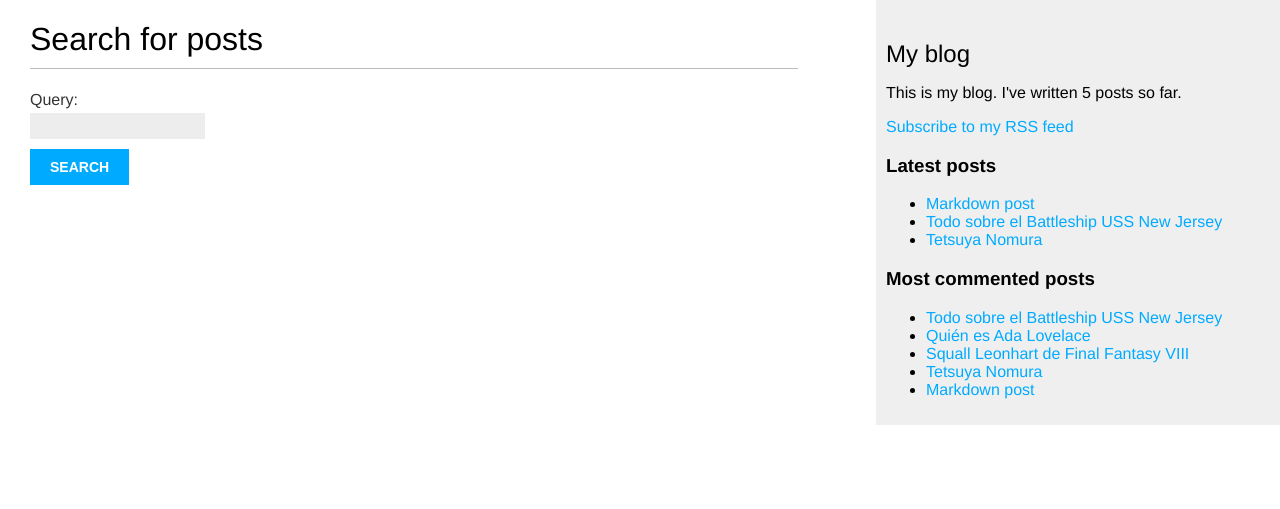
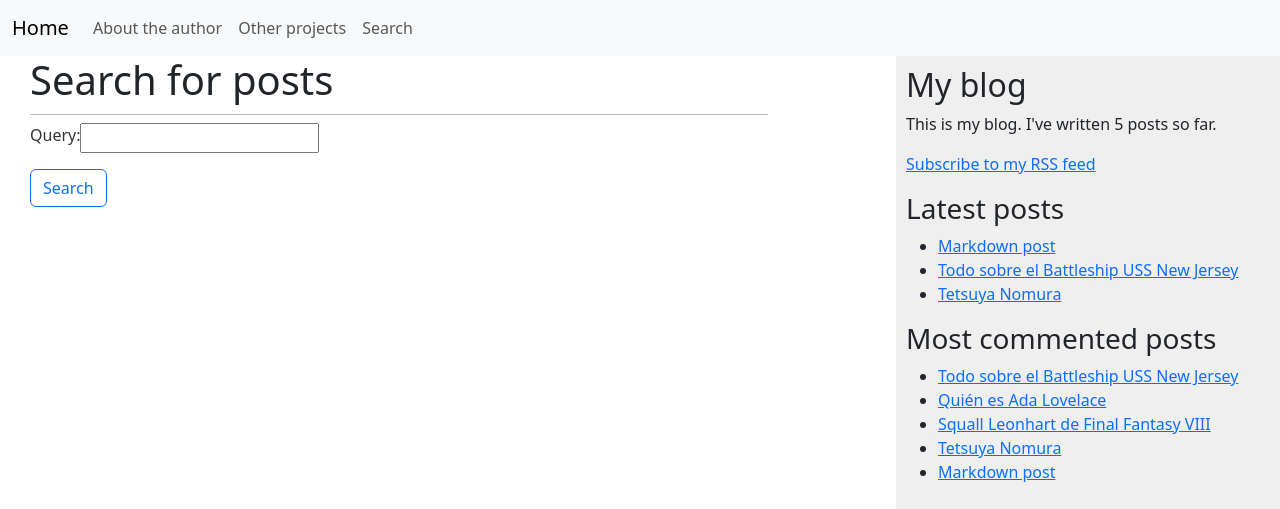
Before and after one commit to mysteryjet/Chapter-1-Blog-Application, a Django app: page /blog/search/ in a window 1280 px wide. Shown: the top 509 px of the page. Run offline with Django 4.2, Linux system fonts and the light colour scheme; data comes from the database, SQL or seed files in the repository; parts of the project's set-up code (start-up, migrations or seed data) failed here and were passed over.

Commit message:
Se agregó navbar con un poco de diseño

```diff
--- a/mysite/blog/static/css/blog.css
+++ b/mysite/blog/static/css/blog.css
@@ -19,6 +19,146 @@ h2 {
     font-weight:normal;
     margin:30px 0 0;
 }
+
+/*=======================
+Header Section
+========================*/
+/* .header {
+    position: sticky;
+    z-index: 111;
+    background-color: var(--color-sub);
+    padding: 1.5rem 0;
+}
+
+.header > .container {
+    display: flex;
+    justify-content: space-between;
+    align-items: center;
+}
+
+.header__logo > img {
+    height: 3.8rem;
+}
+
+.header__nav > ul {
+    display: inline-flex;
+    align-items: center;
+    list-style: none;
+    gap: 6.5rem;
+}
+
+.header__menuItem > a {
+    color: var(--color-light);
+    font-weight: 300;
+}
+
+.toggle-menu > span {
+    display: none;
+}
+
+.header__nav input[type='checkbox'] {
+    display: none;
+}
+
+.header__nav input[type='checkbox']:checked ~ .header__menu {
+    opacity: 1;
+    pointer-events: all;
+}
+
+@media screen and (max-width: 800px) {
+    .header__logo {
+    position: relative;
+    z-index: 999;
+}
+    .toggle-menu {
+    position: relative;
+}
+
+    .toggle-menu > span {
+    display: block;
+    position: fixed;
+    top: 1.5rem;
+    right: 2.75rem;
+    cursor: pointer;
+    padding: 1rem;
+    background: var(--color-sub-light);
+    z-index: 999;
+    font-size: 0;
+    width: 5rem;
+    height: 5rem;
+    border-radius: 50%;
+}
+
+    .toggle-menu__lines,
+    .toggle-menu__lines::before,
+    .toggle-menu__lines::after {
+    pointer-events: none;
+    content: '';
+    display: block;
+    height: 2px;
+    width: 2.5rem;
+    position: fixed;
+    top: 4rem;
+    right: 4rem;
+    z-index: 999;
+    background: var(--color-light);
+    transition: all 0.3s ease-in-out;
+}
+
+    .toggle-menu__lines::before {
+    top: 3.4rem;
+    transform-origin: 0 0;
+}
+    .toggle-menu__lines::after {
+    top: 4.6rem;
+    transform-origin: 0 0;
+}
+
+    .header__nav input[type='checkbox']:checked + .toggle-menu > .toggle-menu__lines::before {
+    margin-left: 3px;
+    transform: rotate(45deg) scaleX(1.2) translateX(-2px) translateY(-4px);
+    visibility: visible;
+}
+
+    .header__nav input[type='checkbox']:checked + .toggle-menu > .toggle-menu__lines {
+    visibility: hidden;
+    }
+
+    .header__nav input[type='checkbox']:checked + .toggle-menu > .toggle-menu__lines::after {
+    transform: rotate(-45deg) scaleX(1.2) translateX(-2px) translateY(3px);
+    visibility: visible;
+}
+
+    .header__nav > ul {
+    opacity: 0;
+    pointer-events: none;
+    flex-direction: column;
+    justify-content: center;
+    position: fixed;
+    top: 0;
+    left: 0;
+    bottom: 0;
+    right: 0;
+    background: var(--color-sub);
+    transition: all 0.5s ease-in-out;
+    }
+
+    .header__menuItem a {
+    transition: all 0.5s ease-in-out;
+    padding: 1rem 3rem;
+    }
+
+    .header__menuItem a:hover {
+    padding: 1rem 3rem;
+    border-radius: 3px;
+    background: var(--color-sub-light);
+    }
+} */
+
+
+/*=======================
+End Header Section
+========================*/
 
 #content {
     float:left;
@@ -54,7 +194,7 @@ label {
     color:#333;
     margin-bottom:4px;
 }
-input, textarea {
+/* input, textarea {
     clear:both;
     float:left;
     margin:0 0 10px;
@@ -70,7 +210,7 @@ input[type=submit] {
     padding:10px 20px;
     font-size:14px;
     text-transform:uppercase;
-}
+} */
 .errorlist {
     color:#cc0033;
     float:left;
--- a/mysite/blog/templates/blog/base.html
+++ b/mysite/blog/templates/blog/base.html
@@ -7,8 +7,13 @@
     <meta name="viewport" content="width=device-width, initial-scale=1.0">
     <title>{% block title %}{% endblock %}</title>
     <link rel="stylesheet" href="{% static 'css/blog.css' %}">
+    <!-- Bootstrap -->
+    <link href="https://cdn.jsdelivr.net/npm/bootstrap@5.3.1/dist/css/bootstrap.min.css" rel="stylesheet" integrity="sha384-4bw+/aepP/YC94hEpVNVgiZdgIC5+VKNBQNGCHeKRQN+PtmoHDEXuppvnDJzQIu9" crossorigin="anonymous">
 </head>
 <body>
+    <!-- Navbar -->
+    {% include "blog/navbar.html" %}
+
     <div id="content">
         {% block content %}
         {% endblock %}
@@ -41,5 +46,7 @@
             {% endfor %}
         </ul>
     </div>
+    <!-- Bootstrap -->
+    <script src="https://cdn.jsdelivr.net/npm/bootstrap@5.3.1/dist/js/bootstrap.bundle.min.js" integrity="sha384-HwwvtgBNo3bZJJLYd8oVXjrBZt8cqVSpeBNS5n7C8IVInixGAoxmnlMuBnhbgrkm" crossorigin="anonymous"></script>
 </body>
 </html>
--- /dev/null
+++ b/mysite/blog/templates/blog/navbar.html
@@ -0,0 +1,21 @@
+<!-- {% load static %} -->
+
+<!-- Header Section -->
+<header class="header">
+    <nav class="navbar navbar-expand-lg bg-body-tertiary">
+        <div class="container-fluid">
+            <a class="navbar-brand" href="{% url 'blog:post_list' %}">Home</a>
+            <button class="navbar-toggler" type="button" data-bs-toggle="collapse" data-bs-target="#navbarNavAltMarkup" aria-controls="navbarNavAltMarkup" aria-expanded="false" aria-label="Toggle navigation">
+                <span class="navbar-toggler-icon"></span>
+            </button>
+            <div class="collapse navbar-collapse" id="navbarNavAltMarkup">
+                <div class="navbar-nav">
+                    <a class="nav-link" aria-current="page" href="#">About the author</a>
+                    <a class="nav-link" href="#">Other projects</a>
+                    <a class="nav-link" href="{% url 'blog:post_search' %}">Search</a>
+
+                </div>
+            </div>
+        </div>
+    </nav>
+</header>
--- a/mysite/blog/templates/blog/post/search.html
+++ b/mysite/blog/templates/blog/post/search.html
@@ -26,7 +26,7 @@
         <h1>Search for posts</h1>
         <form method="get">
             {{ form.as_p }}
-            <input type="submit" value="Search">
+            <input type="submit" value="Search" class="btn btn-outline-primary">
         </form>
     {% endif %}
 {% endblock %}
```
